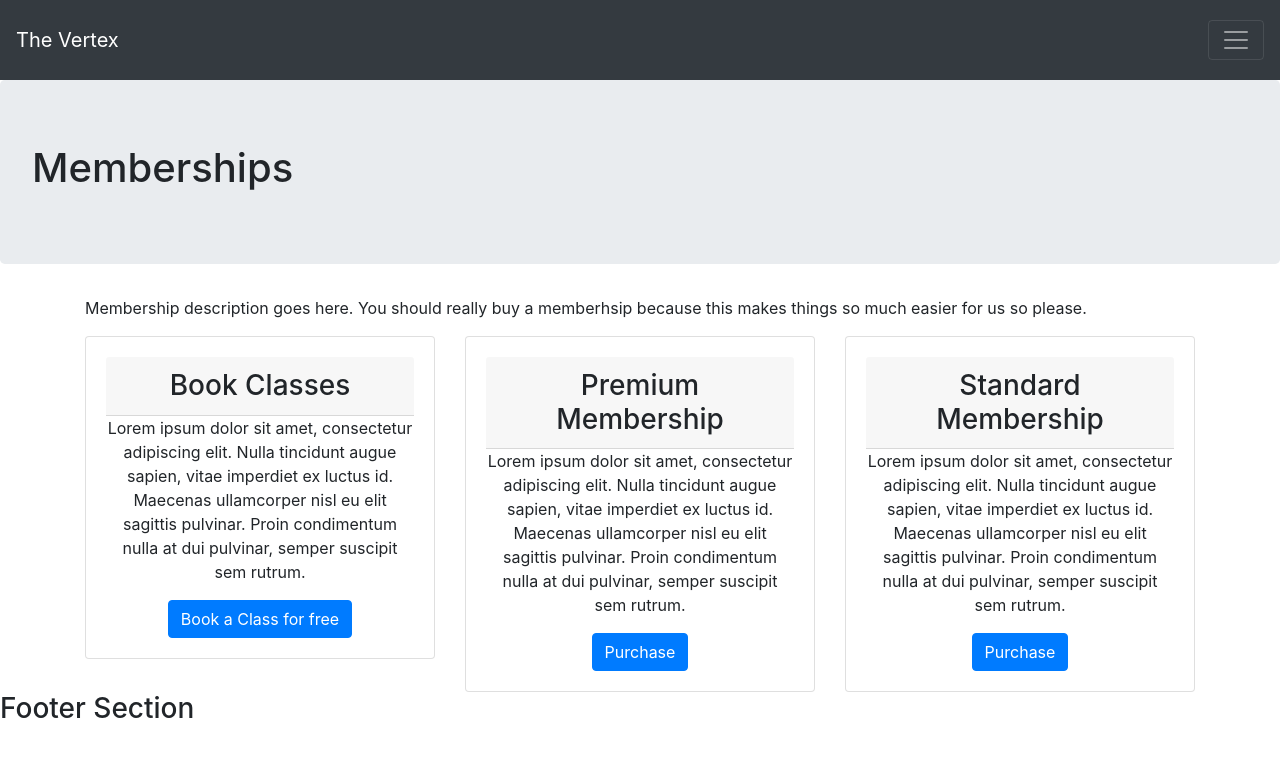
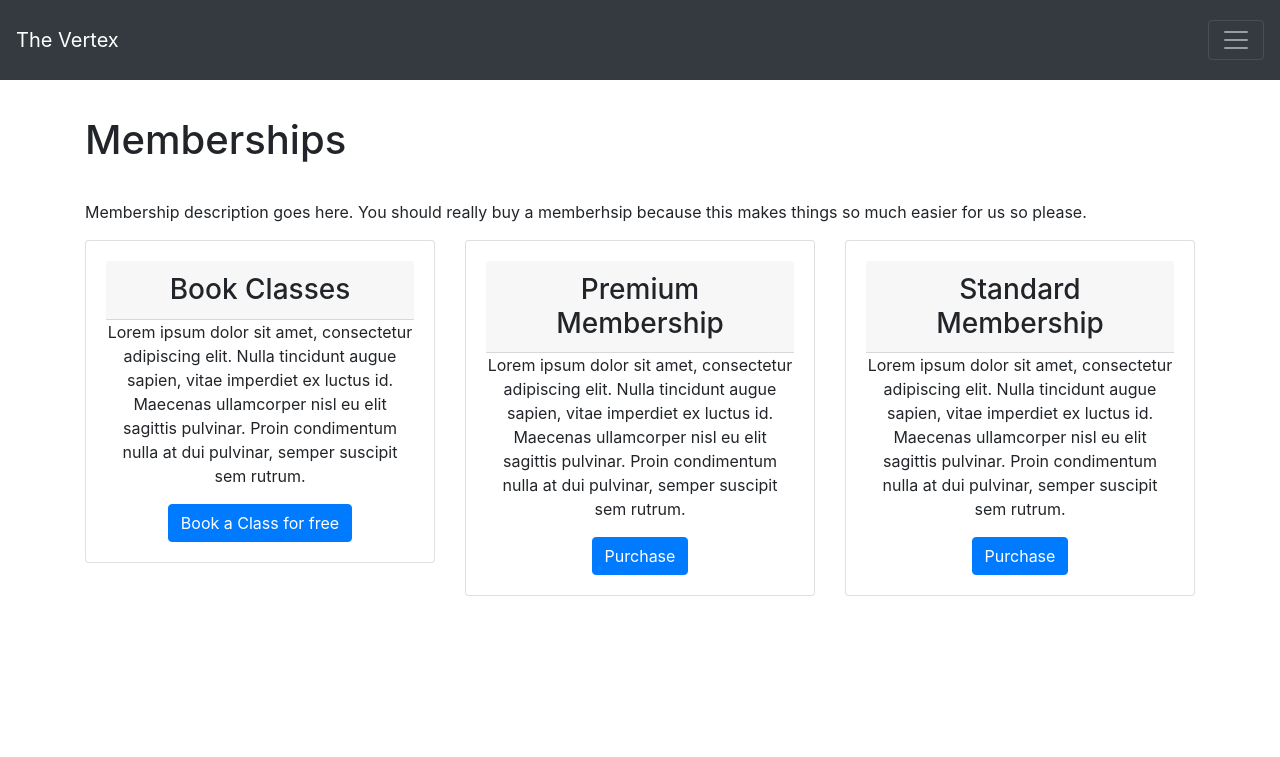
Before and after one commit to jtarbard/Software-Engineering-Project, a Flask app: page /info/memberships in a window 1280 px wide. Shown: the top 757 px of the page. Run offline with Flask 2, Linux system fonts and the light colour scheme; parts of the project's set-up code (start-up, migrations or seed data) failed here and were passed over; some libraries are stand-ins or nearby versions.

Commit message:
Update base links and page title.

```diff
--- a/main/static/css/main.css
+++ b/main/static/css/main.css
@@ -2,9 +2,12 @@ html {
   scroll-behavior: smooth;
 }
 
-body {
-  height: 100%;
-  max-width: 100%;
+#page-title {
+  height: 15vh;
+}
+
+#page-title h1 {
+  line-height: 15vh;
 }
 
 .navbar-brand {
--- /dev/null
+++ b/main/static/css/reset.css
@@ -0,0 +1,48 @@
+/* http://meyerweb.com/eric/tools/css/reset/
+   v2.0 | 20110126
+   License: none (public domain)
+*/
+
+html, body, div, span, applet, object, iframe,
+h1, h2, h3, h4, h5, h6, p, blockquote, pre,
+a, abbr, acronym, address, big, cite, code,
+del, dfn, em, img, ins, kbd, q, s, samp,
+small, strike, strong, sub, sup, tt, var,
+b, u, i, center,
+dl, dt, dd, ol, ul, li,
+fieldset, form, label, legend,
+table, caption, tbody, tfoot, thead, tr, th, td,
+article, aside, canvas, details, embed,
+figure, figcaption, footer, header, hgroup,
+menu, nav, output, ruby, section, summary,
+time, mark, audio, video {
+	margin: 0;
+	padding: 0;
+	border: 0;
+	font-size: 100%;
+	font: inherit;
+	vertical-align: baseline;
+}
+/* HTML5 display-role reset for older browsers */
+article, aside, details, figcaption, figure,
+footer, header, hgroup, menu, nav, section {
+	display: block;
+}
+body {
+	line-height: 1;
+}
+ol, ul {
+	list-style: none;
+}
+blockquote, q {
+	quotes: none;
+}
+blockquote:before, blockquote:after,
+q:before, q:after {
+	content: '';
+	content: none;
+}
+table {
+	border-collapse: collapse;
+	border-spacing: 0;
+}
--- a/main/templates/includes/_main_layout.html
+++ b/main/templates/includes/_main_layout.html
@@ -35,7 +35,7 @@ as the basic body -->
             {%  if User %}
             <li class="nav-item"><a class="nav-link" href="../info/about">About</a></li>
             <li class="nav-item"><a class="nav-link" href="../account/your_account">My Account</a></li>
-            <li class="nav-item"><a class="nav-link" href="#">Logout</a></li>
+            <li class="nav-item"><a class="nav-link" href="../account/log_out">Logout</a></li>
             {% else %}
             <li class="nav-item"><a class="nav-link" href="../info/memberships">Membership</a></li>
             <li class="nav-item"><a class="nav-link" href="../info/about">About</a></li>
@@ -50,7 +50,7 @@ as the basic body -->
 <div class="main_content"> <!--Defines the main content for the webpages, this is where all
                                 the content is situated-->
 {% if page_title is defined %} <!-- Page title is not empty -->
-  <div class="jumbotron">
+  <div class="container" id="page-title">
     <h1>{{ page_title }}</h1>
   </div>
 {% endif %}
@@ -60,7 +60,6 @@ as the basic body -->
 
 {% if footer != False %} <!-- Inspired from: https://mdbootstrap.com/docs/jquery/navigation/footer/-->
 <footer>
-<h3>Footer Section</h3>
 </footer>
 {% endif %}
 
```
